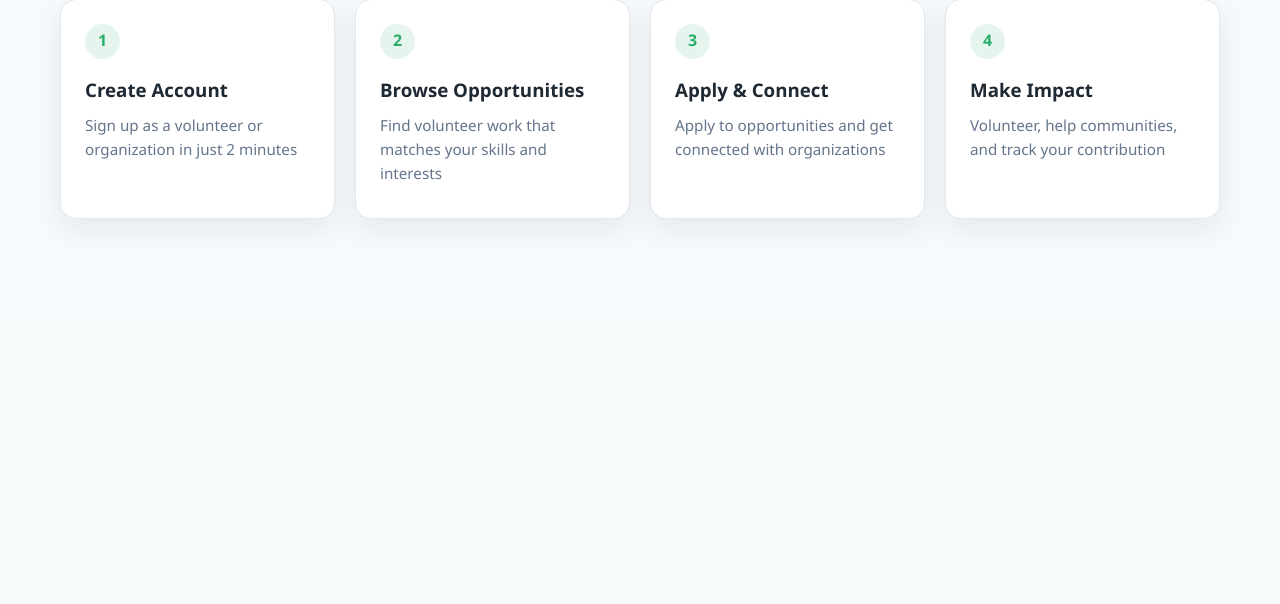
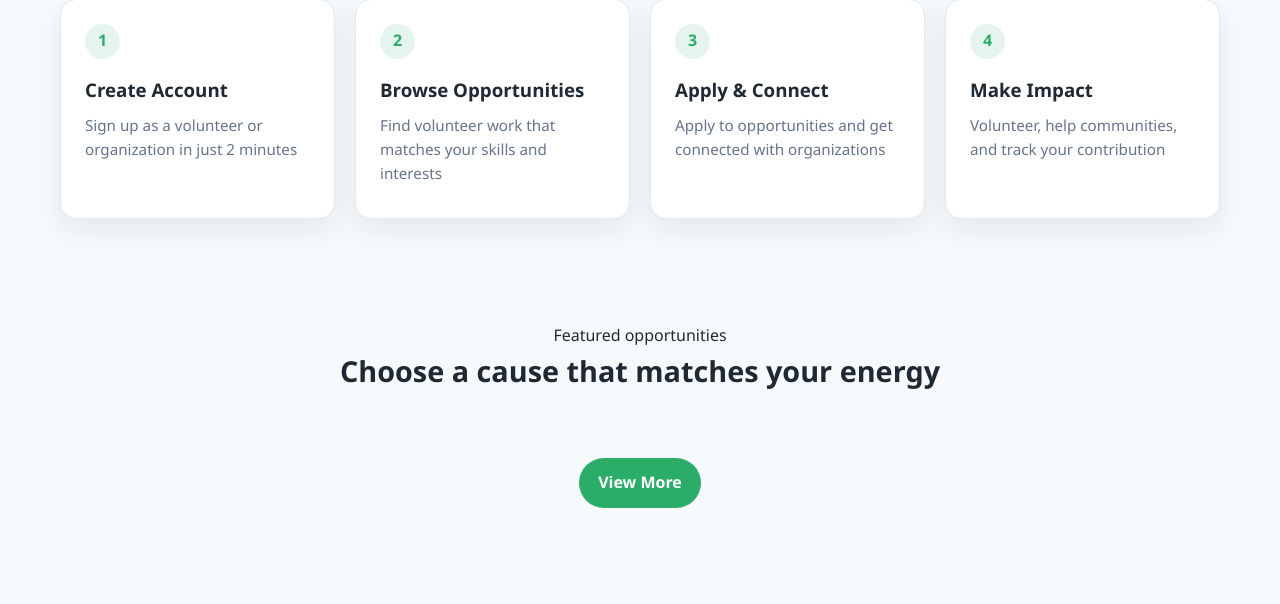
Before and after one commit to bstoficial/volunteer-connect, a PHP site: page / in a window 1280 px wide. Shown: the part 896-1500 px from the top of the page. Before the commit the page ends 1119 px from the top, so only its background shows below. Run offline with PHP 8.4, Linux system fonts and the light colour scheme; some libraries are stand-ins or nearby versions.

Commit message:
little changes

```diff
--- a/index.html
+++ b/index.html
@@ -231,5 +231,30 @@
   <!-- Include Chart.js for creating charts and graphs -->
   <script src="https://cdn.jsdelivr.net/npm/chart.js@4.4.0/dist/chart.umd.min.js"></script>
 
+
+
+
+
+
+
+
+<!-- FEATURED OPPORTUNITIES -->
+      <section class="featured-opportunities" id="featured-opportunities">
+        <div class="section-header">
+          <p class="eyebrow">Featured opportunities</p>
+          <h2 class="section-title">Choose a cause that matches your energy</h2>
+        </div>
+        <div class="featured-grid" id="featuredGrid"></div>
+        <div class="section-actions">
+          <button class="btn-primary" onclick="navigateTo('opportunities')">View More</button>
+        </div>
+      </section>
+
+
+  <!-- TOAST NOTIFICATION -->
+  <div id="toastContainer" class="toast-container"></div>
+
+  <!-- Scripts -->
+  <script src="script.js"></script>
 </body>
 </html>
--- a/styles.css
+++ b/styles.css
@@ -74,25 +74,6 @@ button {
 .nav-link.active {
   color: var(--green);
 }
-
-/* .btn-primary {
-  background: var(--green);
-  color: var(--white);
-  padding: 0.75rem 1.2rem;
-  border-radius: 999px;
-  font-weight: 600;
-  transition: background 0.2s ease, transform 0.2s ease;
-}
-
-.btn-primary:hover {
-  background: var(--green-dark);
-  transform: translateY(-1px);
-}
-
-.btn-large {
-  padding: 0.95rem 1.5rem;
-  font-size: 1rem;
-} */
 
 
 /* Unified Buttons */
@@ -308,8 +289,6 @@ button {
 
 .btn-cancel { background: #e0e0e0; color: #333; }
 .btn-save { background: #27ae60; color: white; }
-
-
 
 
 
@@ -593,3 +572,45 @@ button {
     grid-template-columns: 1fr;
   }
 }
+
+
+
+
+
+
+
+
+
+
+
+
+
+
+
+
+
+
+
+
+
+/* ============================================================
+   FEATURED OPPORTUNITIES
+   ============================================================ */
+
+.featured-opportunities,
+.all-opportunities {
+  padding: 3rem 0;
+}
+
+.section-actions {
+  display: flex;
+  justify-content: center;
+  margin-top: 2rem;
+}
+
+.featured-grid,
+.opportunities-grid {
+  display: grid;
+  grid-template-columns: repeat(auto-fill, minmax(300px, 1fr));
+  gap: 1.5rem;
+}
```
